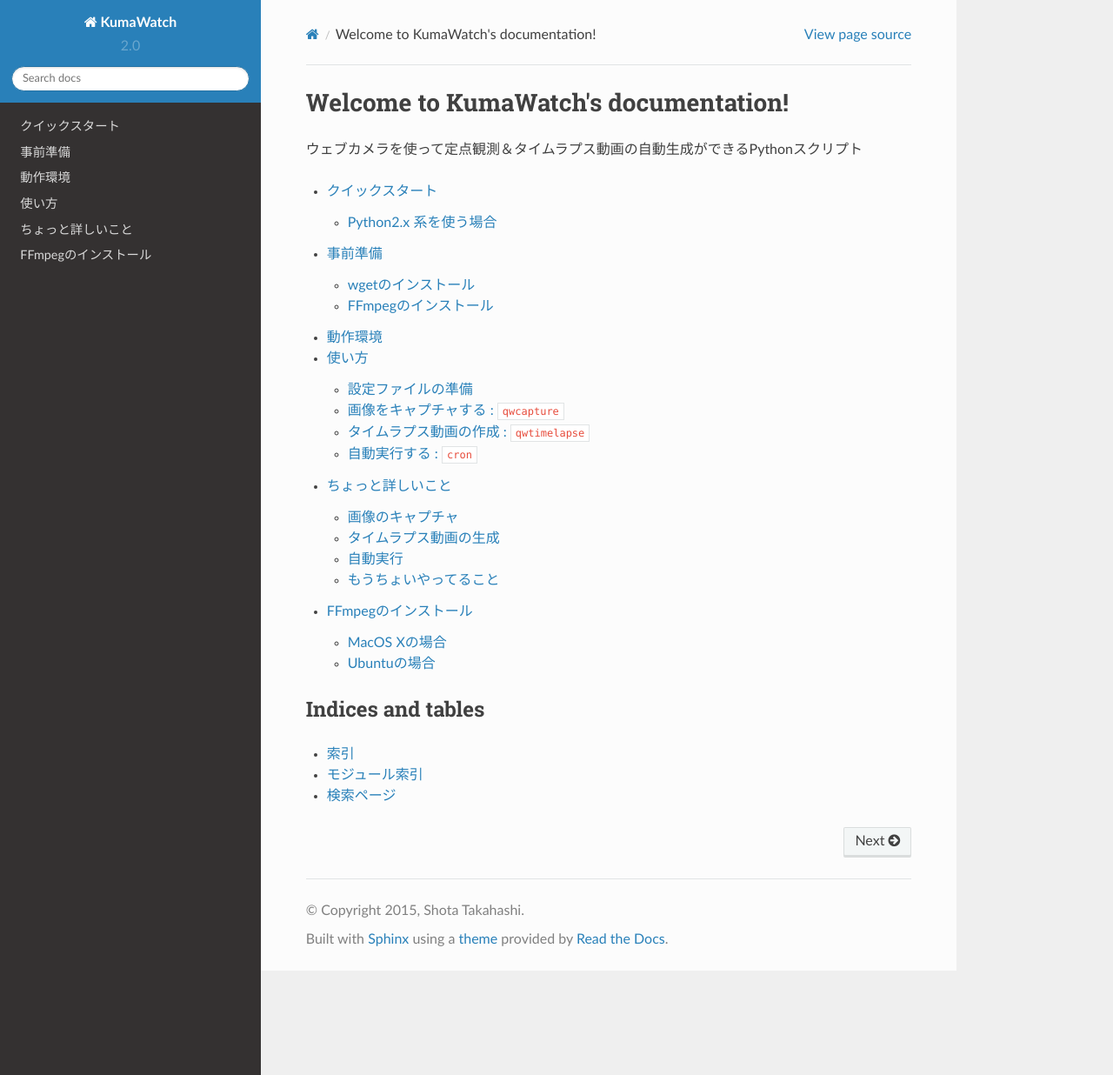
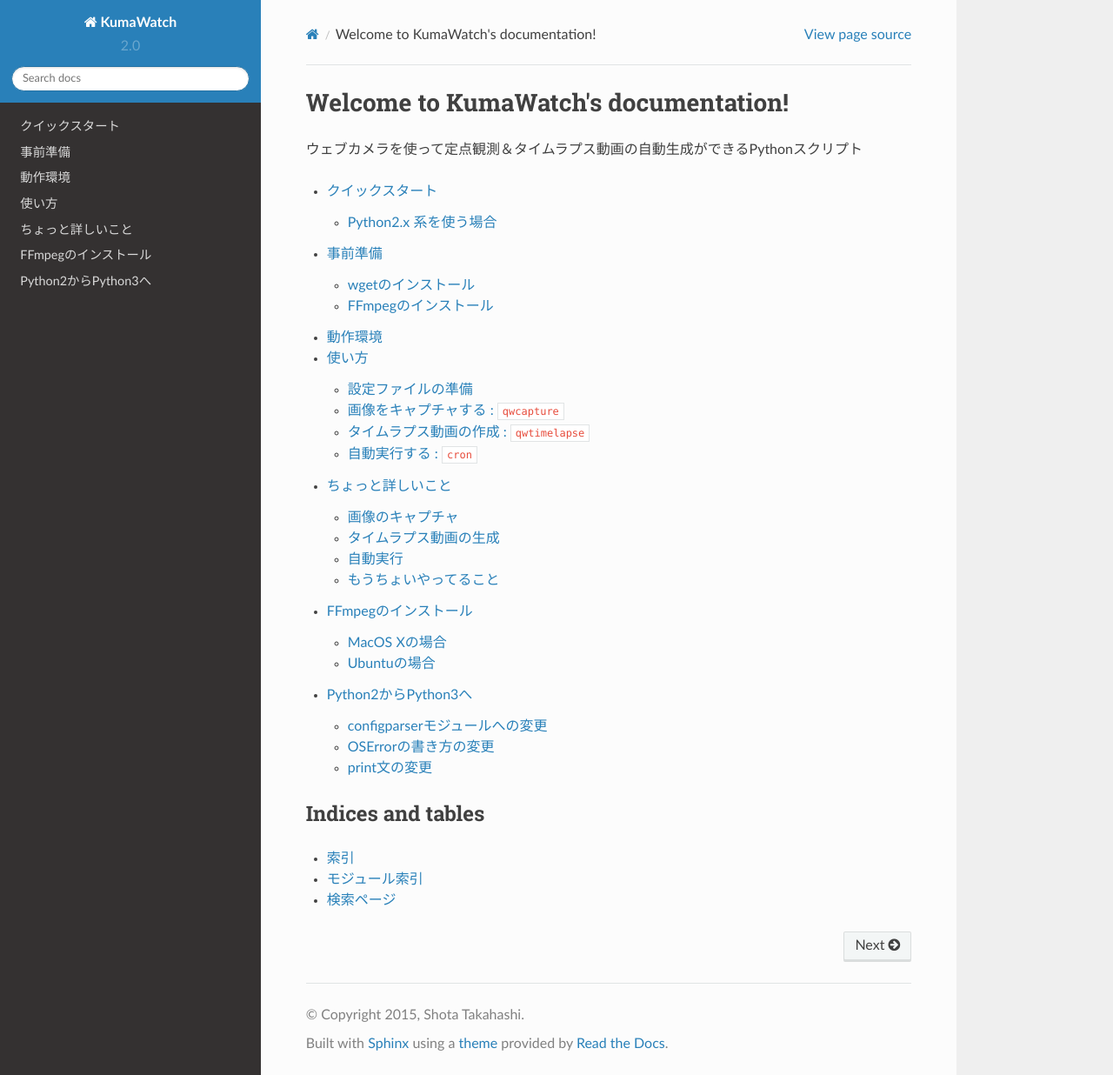
Before and after one commit to shotakaha/QwatchCapture, a Sphinx documentation site: the page built from docs/source/index.rst, in a window 1280 px wide and 1236 px high. Shown: the whole window at 87% size. Built offline with Sphinx 7.4.7 and the Read the Docs theme 2.0.0, drawn with Linux system fonts in a browser that asks for light colours; pages that are not in the unit, such as notebooks, are missing from menus; some of the changed lines change nothing that is shown.

Commit message:
Python2系から3系へ対応させた時のメモを追加

```diff
--- /dev/null
+++ b/docs/source/2to3.rst
@@ -0,0 +1,58 @@
+==================================================
+Python2からPython3へ
+==================================================
+
+Python2からPython3対応へ変更した時のメモ。
+
+まず、``2to3``コマンドを実行して、変更箇所を調べた。
+
+.. code:: sh
+
+   $ 2to3 kumawatch.py
+   ...
+   RefactoringTool: Refactored kumawatch.py
+   --- kumawatch.py	(original)
+   +++ kumawatch.py	(refactored)
+
+   @@ -5,7 +5,7 @@
+   -import ConfigParser
+   +import configparser
+
+   @@ -149,7 +149,8 @@
+   -except OSError as (errno, strerror):
+   +except OSError as xxx_todo_changeme:
+   +    (errno, strerror) = xxx_todo_changeme.args
+        ...
+
+   @@ -189,7 +190,8 @@
+   -except OSError as (errno, strerror):
+   +except OSError as xxx_todo_changeme1:
+   +    (errno, strerror) = xxx_todo_changeme1.args
+        ...
+
+   @@ -232,10 +234,10 @@
+   ## Print config files
+   for f in args.conffile:
+   -    print(f, os.path.exists(f))
+   +    print((f, os.path.exists(f)))
+
+   ## Read config files
+   -    config = ConfigParser.SafeConfigParser()
+   +    config = configparser.SafeConfigParser()
+
+
+configparserモジュールへの変更
+==================================================
+
+Python2では :mod:`ConfigParser` というモジュール名だったが、Python3では :mod:`configparser` に変更された。
+
+
+OSErrorの書き方の変更
+==================================================
+
+
+print文の変更
+==================================================
+
+print文からprint関数に変更になったため、 ``(...)`` で括らないといけなくなった。
+ただ、print文の状態でも括弧でくくってよかったため（たぶん）、この部分に限っては変更しなくていいはず。
--- a/docs/source/index.rst
+++ b/docs/source/index.rst
@@ -19,6 +19,7 @@
    details
    ffmpeg
    kumawatch
+   2to3
 
 
 
```
